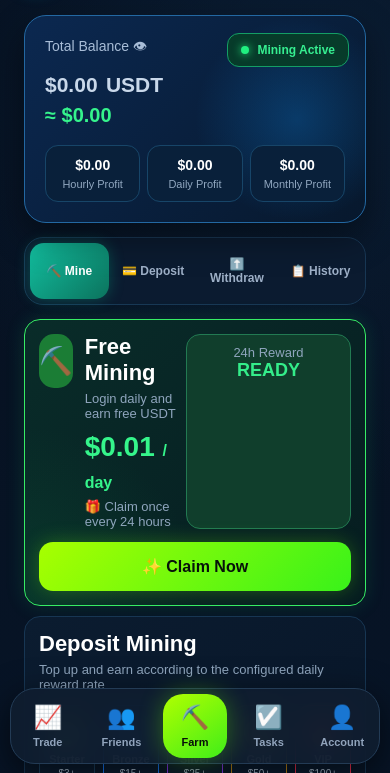
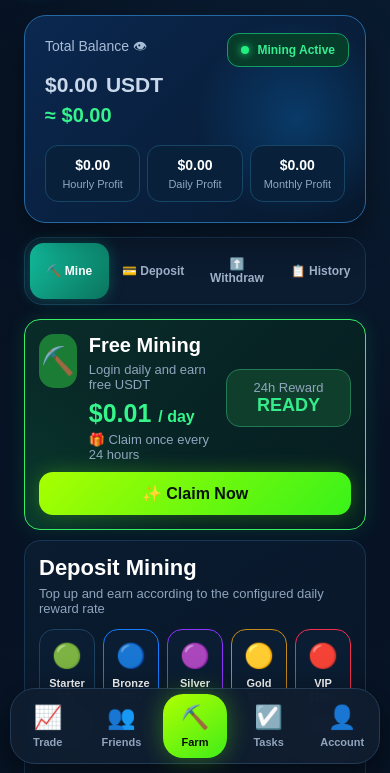
Before and after one commit to zenithEarn/zenith-dashboard, a plain HTML site: page index.html in a window 390 px wide. Shown: the part 71-844 px from the top of the page. Drawn offline with Linux system fonts and the light colour scheme; a script that the page names is missing.

Commit message:
Fix free mining mobile layout ✅

```diff
--- a/index.html
+++ b/index.html
@@ -762,6 +762,44 @@ textarea{
     font-size:18px;
     margin-bottom:1px;
   }
+}/* FIX FREE MINING MOBILE */
+@media (max-width:600px){
+
+  .free-card{
+    padding:14px !important;
+  }
+
+  .free-top{
+    display:flex !important;
+    align-items:center !important;
+    gap:10px !important;
+  }
+
+  .free-top > div:first-child{
+    flex:1 !important;
+    min-width:0 !important;
+  }
+
+  .free-top .claim-box{
+    width:auto !important;
+    min-width:125px !important;
+    flex:0 0 125px !important;
+    height:auto !important;
+  }
+
+  .free-card .card-title{
+    font-size:20px !important;
+  }
+
+  .free-card .reward{
+    font-size:25px !important;
+    margin-top:7px !important;
+  }
+
+  .free-card .claim-btn{
+    margin-top:10px !important;
+    padding:12px !important;
+  }
 }
 </style>
 </head>
```
